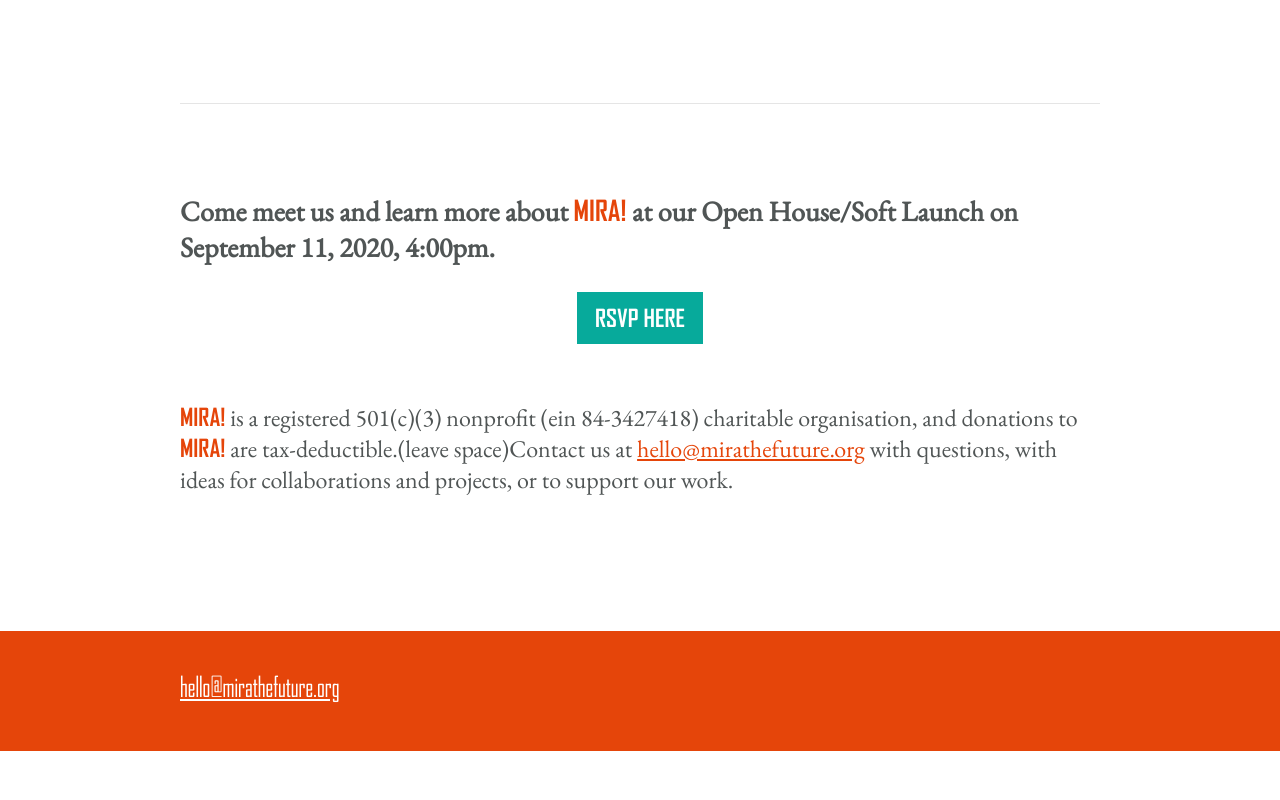
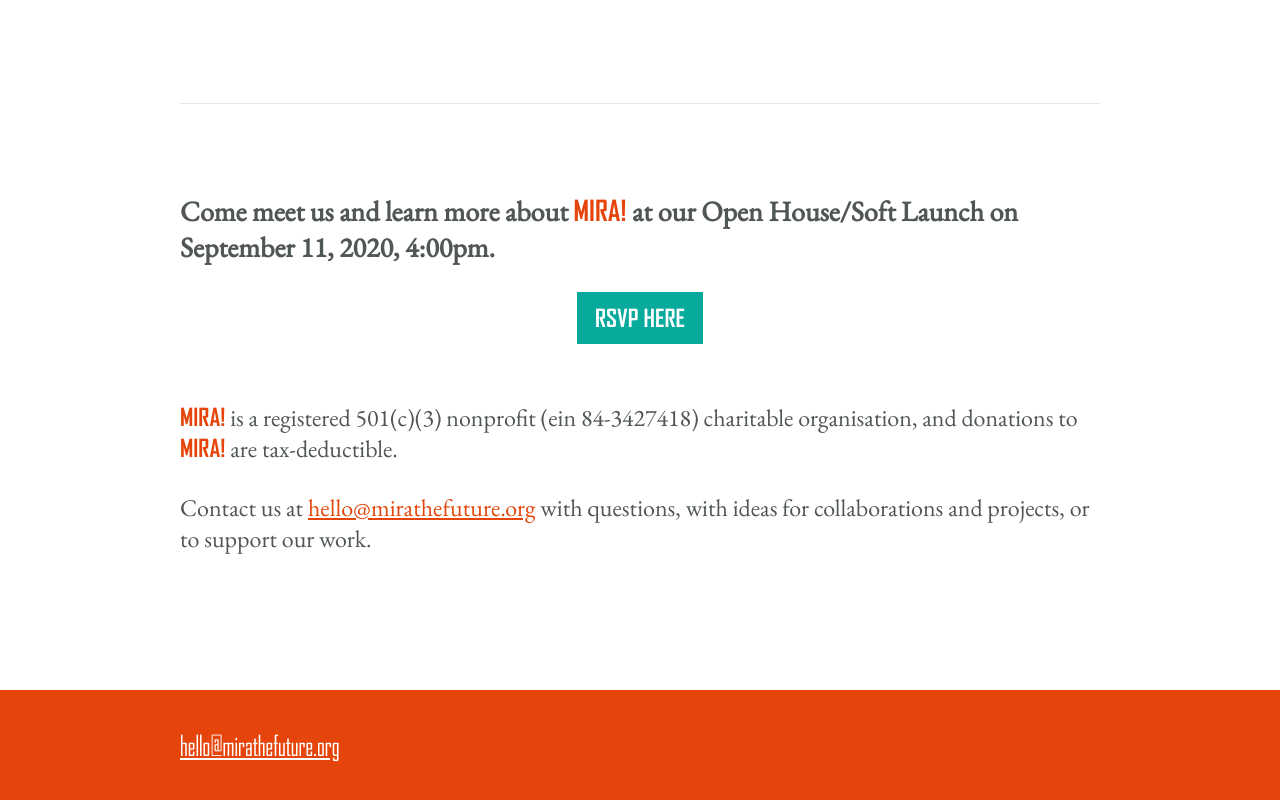
Before and after one commit to ceti-institute/mira, a plain HTML site: page index.html in a window 1280 px wide. Shown: the part 869-1669 px from the top of the page. Before the commit the page ends 1620 px from the top, so only its background shows below. Drawn offline with nearby package versions, Linux system fonts and the light colour scheme.

Commit message:
removed extra text

```diff
--- a/index.html
+++ b/index.html
@@ -56,7 +56,9 @@
 					<h4>Come meet us and learn more about <span class="mira">MIRA!</span> at our Open House/Soft Launch on September 11, 2020, 4:00pm. </h4>
 						<p class="center whitespace-sm"><a href="" class="button">RSVP here</a></p>
 
-						<p><span class="mira">MIRA!</span> is a registered 501(c)(3) nonprofit (ein 84-3427418) charitable organisation, and donations to <span class="mira">MIRA!</span> are tax-deductible.(leave space)Contact us at <a href="mailto:hello@mirathefuture.org">hello@mirathefuture.org</a> with questions, with ideas for collaborations and projects, or to support our work.</p>
+						<p><span class="mira">MIRA!</span> is a registered 501(c)(3) nonprofit (ein 84-3427418) charitable organisation, and donations to <span class="mira">MIRA!</span> are tax-deductible.</p>
+
+						<p>Contact us at <a href="mailto:hello@mirathefuture.org">hello@mirathefuture.org</a> with questions, with ideas for collaborations and projects, or to support our work.</p>
 					</p>
 					<p class="space"></p>
 				</div>
```
